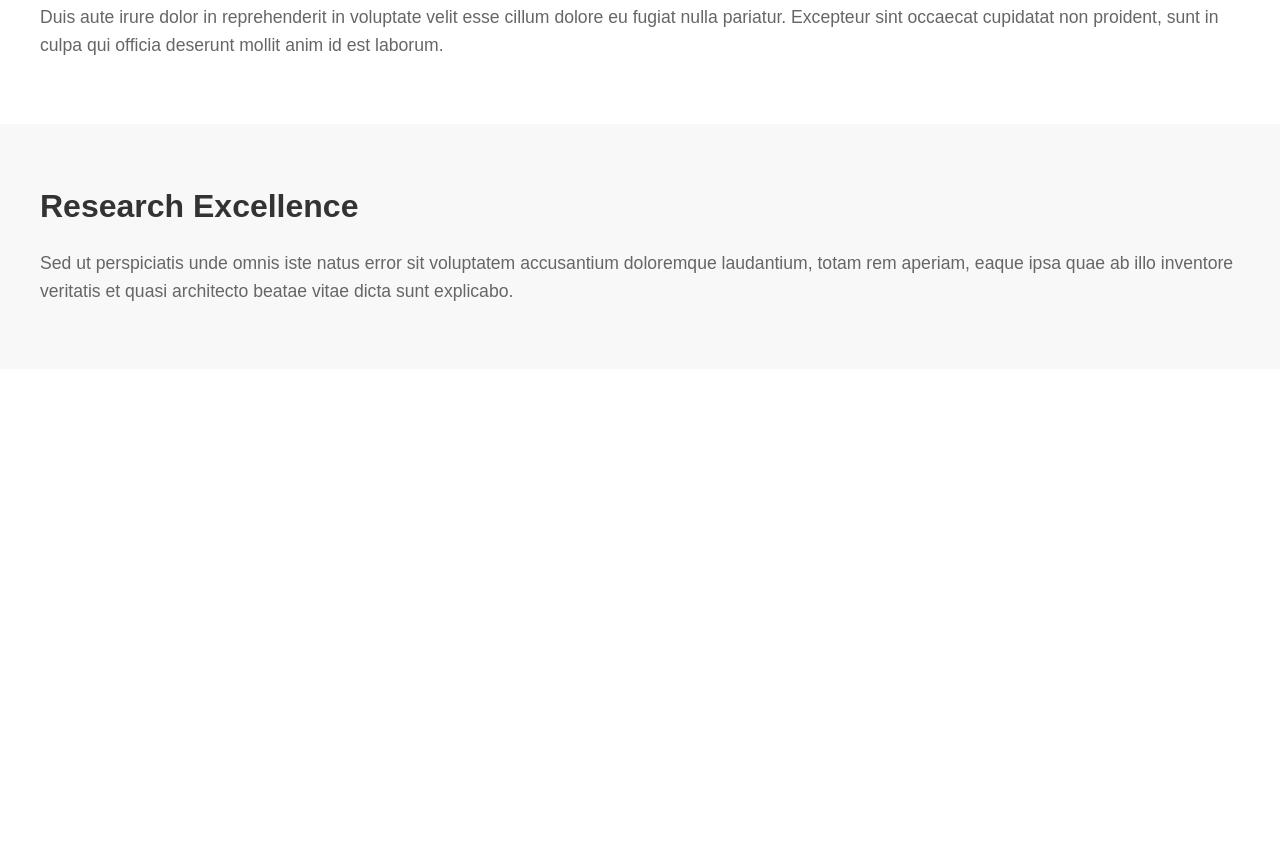
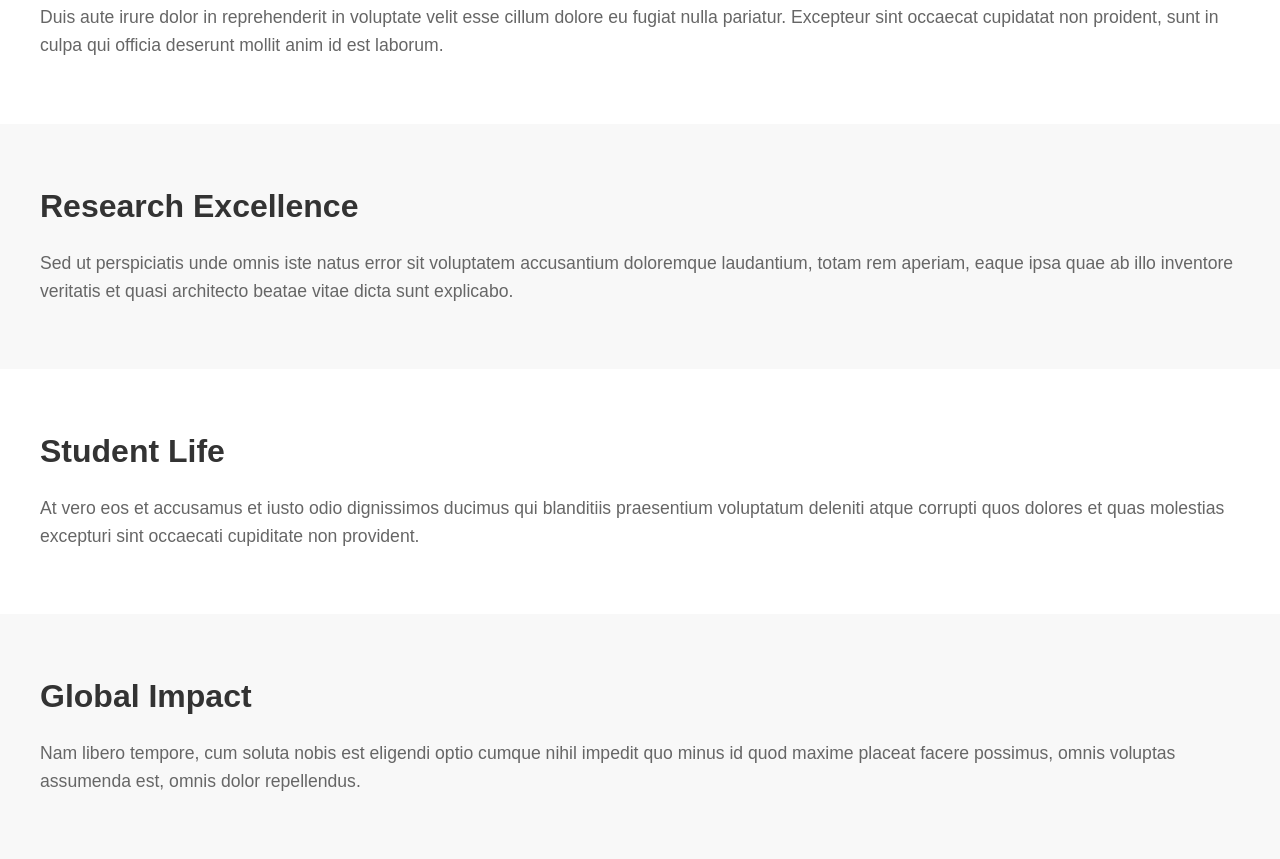
Before and after one commit to DsMeier-DesignAndFilmmaking/purdue-NavBar-Demo, a plain HTML site: page index.html in a window 1280 px wide. Shown: the part 1052-1911 px from the top of the page. Before the commit the page ends 1421 px from the top, so only its background shows below. Drawn offline with Linux system fonts and the light colour scheme.

Commit message:
Add two new content containers: Student Life and Global Impact sections

```diff
--- a/index.html
+++ b/index.html
@@ -168,6 +168,20 @@
         </div>
     </div>
 
+    <div class="content-container">
+        <div class="container">
+            <h2>Student Life</h2>
+            <p>At vero eos et accusamus et iusto odio dignissimos ducimus qui blanditiis praesentium voluptatum deleniti atque corrupti quos dolores et quas molestias excepturi sint occaecati cupiditate non provident.</p>
+        </div>
+    </div>
+
+    <div class="content-container">
+        <div class="container">
+            <h2>Global Impact</h2>
+            <p>Nam libero tempore, cum soluta nobis est eligendi optio cumque nihil impedit quo minus id quod maxime placeat facere possimus, omnis voluptas assumenda est, omnis dolor repellendus.</p>
+        </div>
+    </div>
+
     <script src="script.js"></script>
 </body>
 </html>
```
